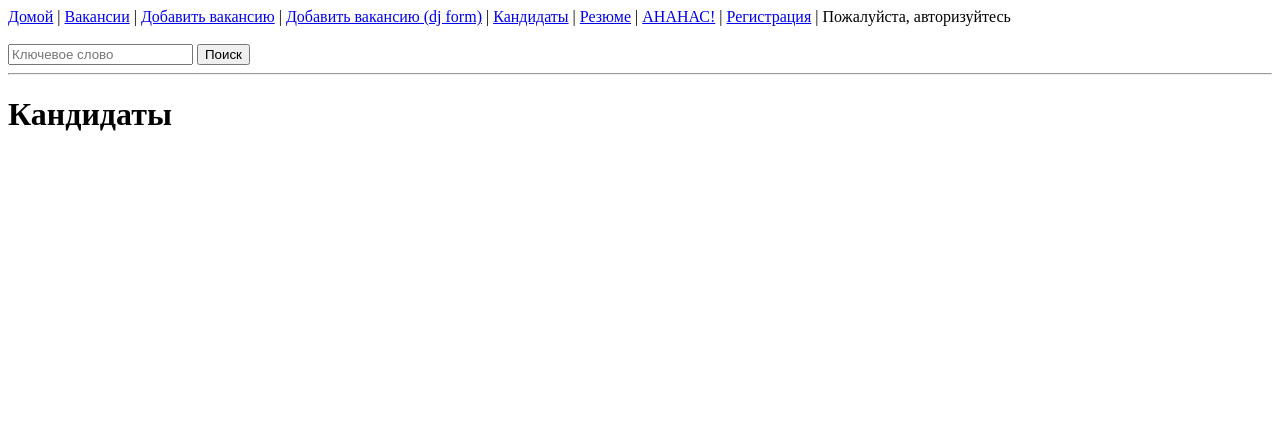
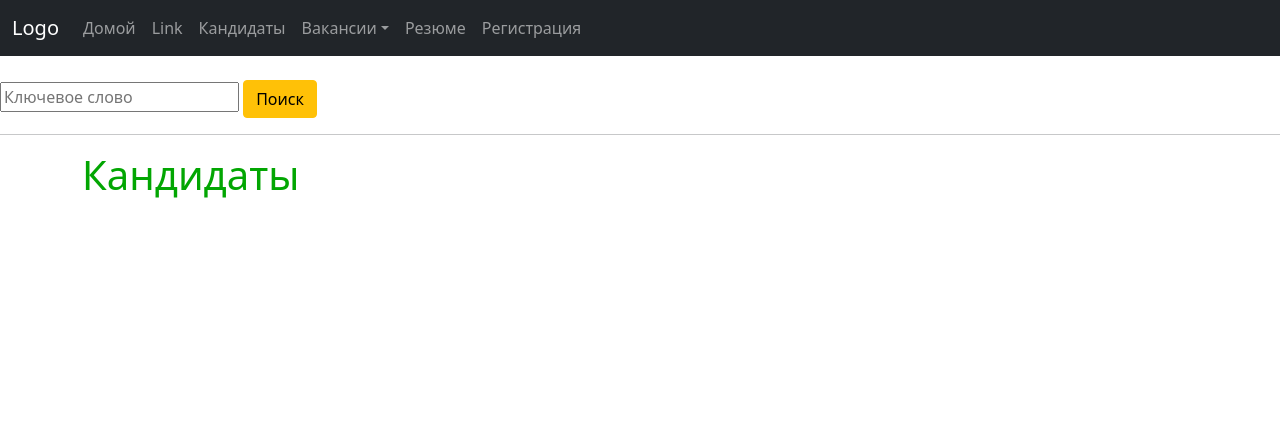
Before and after one commit to Amankaium/py3-hh, a Django app: page /workers/ in a window 1280 px wide. Shown: the top 439 px of the page. Run offline with Django 4.2, Linux system fonts and the light colour scheme; data that the repository does not hold is empty.

Commit message:
added style and bootsrap5

```diff
--- /dev/null
+++ b/core/static/my_style.css
@@ -0,0 +1,7 @@
+h1 {
+    color: red;
+}
+
+.canditate-title {
+    color: #02a602;
+}
--- a/core/templates/base.html
+++ b/core/templates/base.html
@@ -1,7 +1,17 @@
 <!DOCTYPE html>
 <html lang="en">
 <head>
+    {% load static %} <!-- подключаем всю статику -->
+
     <meta charset="UTF-8">
+
+    <!-- подключаем bootstrap -->
+    <link href="https://cdn.jsdelivr.net/npm/bootstrap@5.0.2/dist/css/bootstrap.min.css" rel="stylesheet" integrity="sha384-EVSTQN3/azprG1Anm3QDgpJLIm9Nao0Yz1ztcQTwFspd3yD65VohhpuuCOmLASjC" crossorigin="anonymous">
+    <script src="https://cdn.jsdelivr.net/npm/bootstrap@5.0.2/dist/js/bootstrap.bundle.min.js" integrity="sha384-MrcW6ZMFYlzcLA8Nl+NtUVF0sA7MsXsP1UyJoMp4YLEuNSfAP+JcXn/tWtIaxVXM" crossorigin="anonymous"></script>
+
+    <!-- подключаем css файл -->
+    <link rel="stylesheet" href="{% static 'my_style.css' %}">
+
     <title>
         {% block my_title %}
             Hand Hunter
@@ -9,23 +19,51 @@
     </title>
 </head>
 <body>
-    <nav>
-        <a href="/">Домой</a> |
-        <a href="/vacancies">Вакансии</a> |
-        <a href="/add-vacancy">Добавить вакансию</a> |
-        <a href="/add-vacancy-df">Добавить вакансию (dj form)</a> |
-        <a href="/workers">Кандидаты</a> |
-        <a href="/resume-list">Резюме</a> |
+    <nav class="navbar navbar-expand-sm bg-dark navbar-dark">
+      <div class="container-fluid">
+        <a class="navbar-brand" href="#">Logo</a>
+        <button class="navbar-toggler" type="button" data-bs-toggle="collapse" data-bs-target="#collapsibleNavbar">
+          <span class="navbar-toggler-icon"></span>
+        </button>
+        <div class="collapse navbar-collapse" id="collapsibleNavbar">
+          <ul class="navbar-nav">
+            <li class="nav-item">
+              <a class="nav-link" href="/">Домой</a>
+            </li>
+            <li class="nav-item">
+              <a class="nav-link" href="#">Link</a>
+            </li>
+            <li class="nav-item">
+              <a class="nav-link" href="/workers">Кандидаты</a>
+            </li>
 
-        <a href="/about">АНАНАС!</a> |
-        {% if request.user.is_authenticated %}
-        <a href="{% url 'my-resume' %}">Мои Резюме</a> |
-        <a href="{% url 'add-resume' %}">Добавить Резюме</a> |
-            Привет, {{ request.user.username }}!
-        {% else %}
-        <a href="{% url 'reg' %}">Регистрация</a> |
-            Пожалуйста, авторизуйтесь
-        {% endif %}
+            <li class="nav-item dropdown">
+              <a class="nav-link dropdown-toggle" href="#" role="button" data-bs-toggle="dropdown">Вакансии</a>
+              <ul class="dropdown-menu">
+                <li><a class="dropdown-item" href="/vacancies">Список вакансий</a></li>
+                <li><a class="dropdown-item" href="/add-vacancy">Добавить вакансию</a> </li>
+                <li><a class="dropdown-item" href="/add-vacancy-df">Добавить вакансию (dj form)</a></li>
+              </ul>
+            </li>
+            <li class="nav-item">
+              <a class="nav-link" href="/resume-list">Резюме</a>
+            </li>
+          {% if request.user.is_authenticated %}
+            <li class="nav-item">
+              <a class="nav-link" href="{% url 'my-resume' %}">Мои Резюме</a>
+            </li>
+            <li class="nav-item">
+              <a class="nav-link" href="{% url 'add-resume' %}">Добавить Резюме</a>
+            </li>
+          {% else %}
+            <li class="nav-item">
+                <a class="nav-link" href="{% url 'reg' %}">Регистрация</a>
+            </li>
+          {% endif %}
+
+          </ul>
+        </div>
+      </div>
     </nav>
     <div>
         <br>
@@ -34,13 +72,15 @@
                     type="text"
                     placeholder="Ключевое слово"
                     name="keyword">
-            <button>Поиск</button>
+            <button class="btn btn-warning">Поиск</button>
         </form>
     </div>
     <hr>
 
-    {% block content %}
-    {% endblock %}
+    <div class="container">
+        {% block content %}
+        {% endblock %}
+    </div>
     <br><br><br><br><br><br><br><br><br><br><br><br><br><br><br><br><br><br><br><br>
     <footer>
         <hr>
--- a/handhunter/settings.py
+++ b/handhunter/settings.py
@@ -119,6 +119,10 @@ USE_TZ = True
 # https://docs.djangoproject.com/en/4.2/howto/static-files/
 
 STATIC_URL = 'static/'
+STATIC_ROOT = BASE_DIR / 'static'
+
+MEDIA_URL = 'media/'
+MEDIA_ROOT = BASE_DIR / 'media'
 
 # Default primary key field type
 # https://docs.djangoproject.com/en/4.2/ref/settings/#default-auto-field
--- a/handhunter/urls.py
+++ b/handhunter/urls.py
@@ -18,7 +18,8 @@ from django.contrib import admin
 from django.urls import path
 from core.views import *
 from worker.views import *
-
+from django.conf import settings
+from django.conf.urls.static import static
 
 urlpatterns = [
     path('admin/', admin.site.urls),
@@ -40,5 +41,7 @@ urlpatterns = [
     path("my-resume/", my_resume, name='my-resume'),
     path('search/', search, name='search'),
     path('registration/', reg_view, name='reg'),
+] + static(settings.STATIC_URL, document_root=settings.STATIC_ROOT)
+# ...:8000/static/my_style.css  #  .../handhunter/core/static/my_style.css
 
-]
+urlpatterns += static(settings.MEDIA_URL, document_root=settings.MEDIA_ROOT)
--- a/worker/templates/workers.html
+++ b/worker/templates/workers.html
@@ -1,7 +1,7 @@
 {% extends 'base.html' %}
 {% block content %}
 
-    <h1>Кандидаты</h1>
+    <h1 class="canditate-title">Кандидаты</h1>
     {% for worker in workers %}
         <div>
             {{ worker.name }} - {{ worker.specialization }}
```
